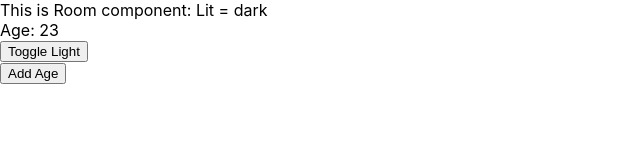
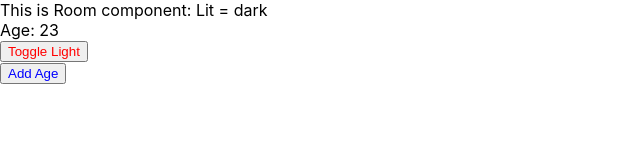
Before and after one commit to thediaryofmos/react-app-4-, a React (Create React App) app: page / in a window 1280 px wide. Shown: the top 160 px of the page, without its empty margins (0-640 px from the left). Built offline with nearby package versions, Linux system fonts and the light colour scheme.

Commit message:
Modified Room.js and added colors of buttons

```diff
--- a/src/Room.js
+++ b/src/Room.js
@@ -17,11 +17,11 @@ function Room() {
         <br/>
         Age: {age}
         <br/>
-        <button onClick = {() =>setLit(!isLit) } >
+        <button style ={{color: 'red'}} onClick = {() =>setLit(!isLit) } >
           Toggle Light</button>
         <br/>
 
-        <button onClick = {() =>{
+        <button style ={{color: 'blue'}} onClick = {() =>{
                                   console.log('Increase Age Button Clicked')
                                   setAge(++age)
                                 }}>
```
